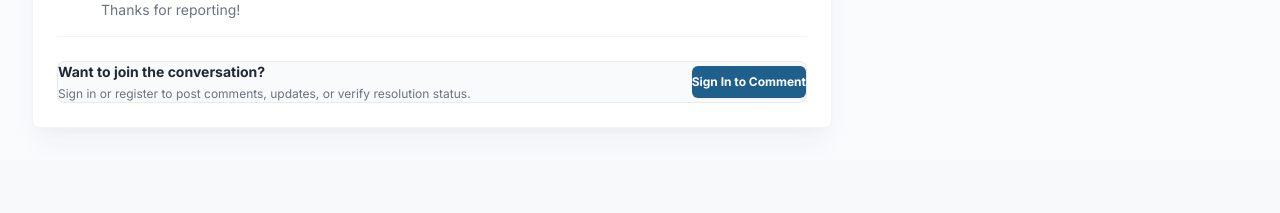
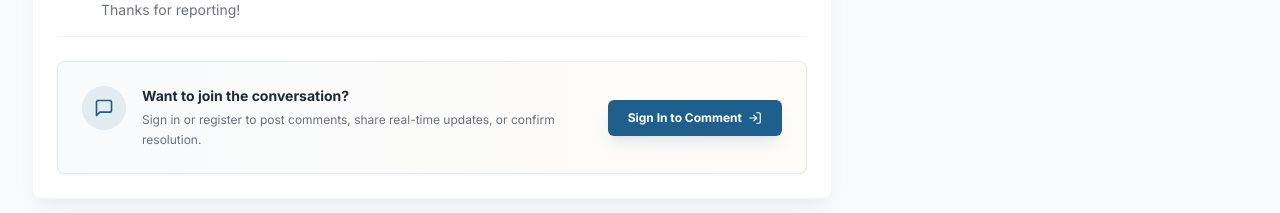
Before and after one commit to Tanish1808/Civic-Lens, a React (Vite) app in the folder civic_lens_frontend/: page /ticket/t1 in a window 1280 px wide. Shown: the part 991-1204 px from the top of the page. Before the commit the page ends 1151 px from the top, so only its background shows below. Built offline with nearby package versions, Linux system fonts and the light colour scheme.

Commit message:
style: elevate guest comments CTA banner with gradients and icon details

```diff
--- a/civic_lens_frontend/src/features/ticket/pages/TicketDetail.jsx
+++ b/civic_lens_frontend/src/features/ticket/pages/TicketDetail.jsx
@@ -1,6 +1,6 @@
 import React, { useState } from 'react';
 import { useParams, useNavigate, Link } from 'react-router-dom';
-import { ThumbsUp, MapPin, Clock, Calendar, CheckCircle2, User, ChevronLeft, ChevronRight, MessageSquare, AlertCircle } from 'lucide-react';
+import { ThumbsUp, MapPin, Clock, Calendar, CheckCircle2, User, ChevronLeft, ChevronRight, MessageSquare, AlertCircle, LogIn } from 'lucide-react';
 
 export default function TicketDetail() {
   const { id } = useParams();
@@ -151,17 +151,29 @@ export default function TicketDetail() {
 
             {/* Comment Form input */}
             {!isLoggedIn ? (
-              <div className="flex flex-col sm:flex-row items-center justify-between gap-4 p-4.5 bg-gray-50 border border-gray-200/80 rounded-card">
-                <div className="space-y-1">
-                  <p className="text-sm font-bold text-text-primary">Want to join the conversation?</p>
-                  <p className="text-xs text-text-secondary">Sign in or register to post comments, updates, or verify resolution status.</p>
+              <div className="relative overflow-hidden p-6 bg-gradient-to-r from-primary/[0.03] to-accent/[0.03] border border-primary/10 rounded-card flex flex-col sm:flex-row items-center justify-between gap-4 shadow-sm hover:shadow-md transition-all duration-300">
+                {/* Decorative background glow */}
+                <div className="absolute top-0 right-0 w-24 h-24 bg-primary/5 rounded-full blur-2xl pointer-events-none -z-10" />
+
+                <div className="flex items-start gap-4">
+                  <div className="p-3 bg-primary/10 rounded-full text-primary flex-shrink-0">
+                    <MessageSquare className="w-5 h-5 text-primary" />
+                  </div>
+                  <div className="space-y-1">
+                    <h4 className="text-sm font-black text-text-primary">Want to join the conversation?</h4>
+                    <p className="text-xs text-text-secondary leading-relaxed">
+                      Sign in or register to post comments, share real-time updates, or confirm resolution.
+                    </p>
+                  </div>
                 </div>
+
                 <Link
                   to="/login"
                   state={{ from: window.location.pathname }}
-                  className="px-4.5 py-2 text-xs font-bold rounded-button bg-primary text-white hover:bg-primary/95 transition-colors shadow-sm whitespace-nowrap active:scale-97 cursor-pointer"
+                  className="inline-flex items-center gap-1.5 px-5 py-2.5 text-xs font-bold rounded-button bg-primary text-white hover:bg-primary/95 shadow-lg shadow-primary/10 hover:shadow-primary/20 active:scale-95 transition-all duration-300 whitespace-nowrap cursor-pointer hover:scale-[1.02]"
                 >
-                  Sign In to Comment
+                  <span>Sign In to Comment</span>
+                  <LogIn className="w-3.5 h-3.5" />
                 </Link>
               </div>
             ) : (
```
